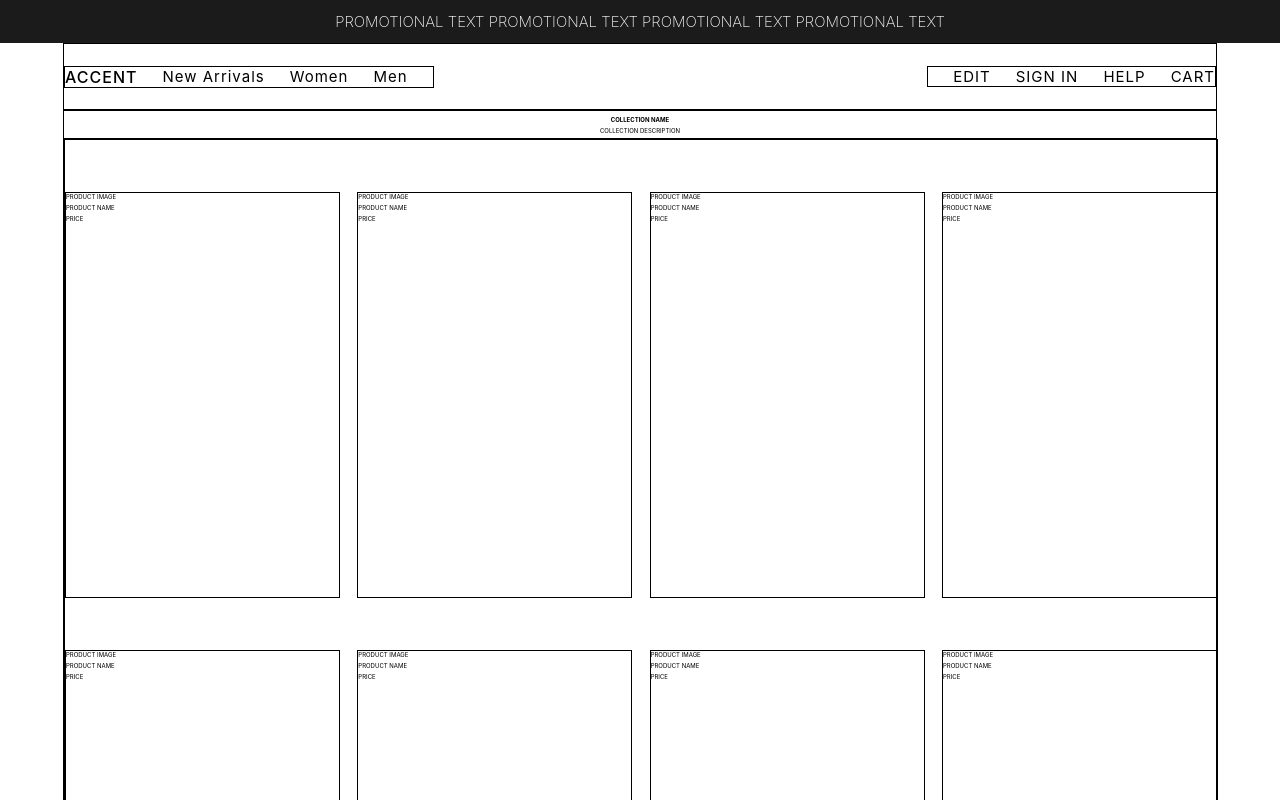
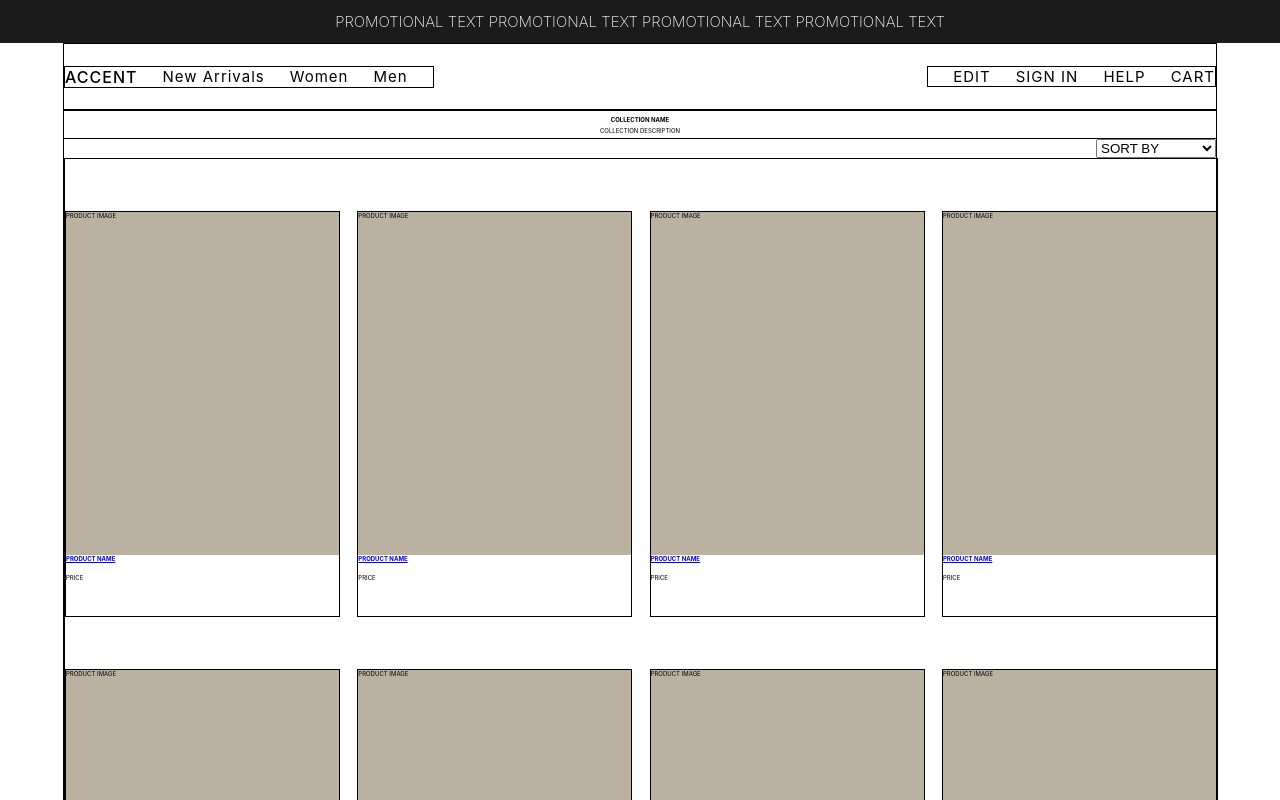
Before and after one commit to snsebro/accent, a React (Create React App) app: page /shop in a window 1280 px wide. Shown: the top 800 px of the page. Built offline with nearby package versions, Linux system fonts and the light colour scheme.

Commit message:
adding filter to shop component, creating product detail component

```diff
--- a/src/App.tsx
+++ b/src/App.tsx
@@ -4,6 +4,7 @@ import PromoBanner from './components/promo-banner/PromoBanner'
 import NavBar from './components/nav-bar/NavBar'
 import Shop from './pages/shop/Shop';
 import './App.css';
+import ProductDetail from './pages/product-detail/ProductDetail';
 
 const App = () => {
   return (
@@ -12,7 +13,8 @@ const App = () => {
       <NavBar />
       <Switch>
         <Route path='/' exact component={Homepage} />
-        <Route path='/shop' component={Shop} />
+        <Route path='/shop' exact component={Shop} />
+        <Route path='/shop/:id' component={ProductDetail}/>
       </Switch>
     </div>
   );
--- a/src/components/shop-item/ShopItem.scss
+++ b/src/components/shop-item/ShopItem.scss
@@ -5,5 +5,19 @@
   margin-top: 4.5%;
 
   .shop-item-image {
+    width: 100%;
+    height: 85%;
+    background-color: #BBB1A1;
+  }
+
+  .item-name, .item-price {
+    margin: 1.2rem 0;
+  }
+  .item-name {
+    font-weight: 700;
+  }
+
+  .item-price {
+
   }
 }
--- a/src/components/shop-item/ShopItem.tsx
+++ b/src/components/shop-item/ShopItem.tsx
@@ -5,8 +5,8 @@ const ShopItem = () => {
   return (
     <div className='shop-item'>
       <div className='shop-item-image'>PRODUCT IMAGE</div>
-      <p>PRODUCT NAME</p>
-      <p>PRICE</p>
+      <a href='shop/1' className='item-name'>PRODUCT NAME</a>
+      <p className='item-price'>PRICE</p>
     </div>
   )
 }
--- /dev/null
+++ b/src/components/shop-list-filter/ShopListFilter.scss
@@ -0,0 +1,8 @@
+.shop-list-filter {
+  display: flex;
+  justify-content: flex-end;
+
+  .shop-list-input {
+
+  }
+}
--- /dev/null
+++ b/src/components/shop-list-filter/ShopListFilter.tsx
@@ -0,0 +1,17 @@
+import React from 'react'
+import './ShopListFilter.scss'
+
+const ShopListFilter = () => {
+  return (
+    <div className='shop-list-filter'>
+      <select className='shop-list-input' name='shop filter'>
+        <option value=''>SORT BY</option>
+        <option value='lowest'>Price Low - High</option>
+        <option value='highest'>Price High - Low</option>
+        <option value='newest'>Newest</option>
+      </select>
+    </div>
+  )
+}
+
+export default ShopListFilter
--- /dev/null
+++ b/src/pages/product-detail/ProductDetail.scss
@@ -0,0 +1,3 @@
+.product-detail {
+
+}
--- /dev/null
+++ b/src/pages/product-detail/ProductDetail.tsx
@@ -0,0 +1,22 @@
+import React from 'react'
+import './ProductDetail.scss'
+
+const ProductDetail = () => {
+  return (
+    <div className='product-detail'>
+      <div className='product-images'>
+        <div className='product-detail-images'>
+          <div className='detail-image'>SMALL IMAGE HERE</div>
+          <div className='detail-image'>SMALL IMAGE HERE</div>
+          <div className='detail-image'>SMALL IMAGE HERE</div>
+        </div>
+        <div className='product-image-large'>
+          <div className='product-image-main'>LARGE IMAGE HERE</div>
+        </div>
+      </div>
+      <div className='product-info'></div>
+    </div>
+  )
+}
+
+export default ProductDetail
--- a/src/pages/shop/Shop.tsx
+++ b/src/pages/shop/Shop.tsx
@@ -1,5 +1,6 @@
 import React from 'react'
 import ShopHeader from '../../components/shop-header/ShopHeader'
+import ShopListFilter from '../../components/shop-list-filter/ShopListFilter'
 import ShopList from '../../components/shop-list/ShopList'
 import './Shop.scss'
 
@@ -7,6 +8,7 @@ const Shop = () => {
   return (
     <div className='shop'>
       <ShopHeader />
+      <ShopListFilter />
       <ShopList />
     </div>
   )
--- a/src/utilities/_variables.scss
+++ b/src/utilities/_variables.scss
@@ -3,3 +3,4 @@ $tote: #BBB1A1;
 
 $basic-text: 1.5rem;
 $nav-items: 1.5rem;
+$letter-spacing: 1rem;
```
